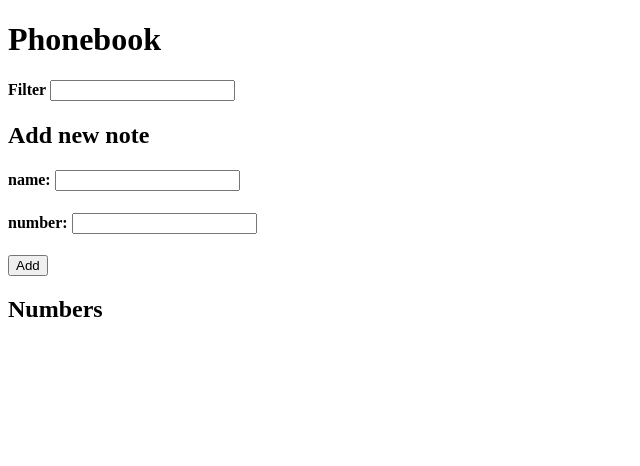
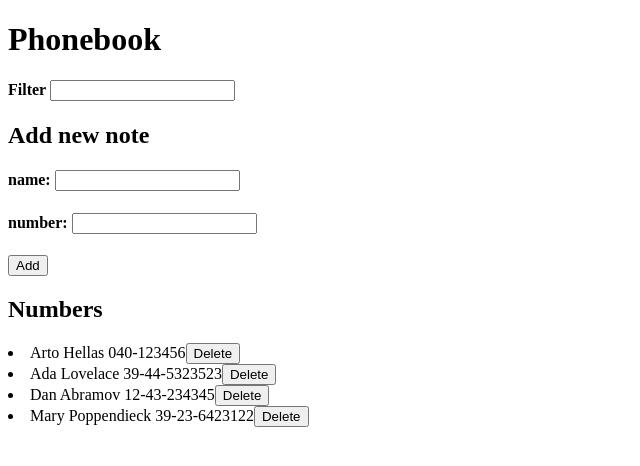
Before and after one commit to karabo-r/Fullstackopen, a React (Create React App) app in the folder part2/phonebook/: page / in a window 1280 px wide. Shown: the top 466 px of the page, without its empty margins (0-640 px from the left). Built offline with nearby package versions, Linux system fonts and the light colour scheme; data requests are answered from the project's data file.

Commit message:
feature - create and delete contacts

```diff
--- a/part2/phonebook/src/App.js
+++ b/part2/phonebook/src/App.js
@@ -2,7 +2,7 @@ import { useEffect, useState } from "react";
 import Filter from "./components/Filter";
 import PersonForm from "./components/PersonForm";
 import Persons from "./components/Persons";
-import axios from "axios";
+import ContactServices from './services/contacts'
 
 const App = () => {
 	const [persons, setPersons] = useState([]);
@@ -27,9 +27,14 @@ const App = () => {
 				number: newNumber || "no number",
 			};
 
-			!checkNameDuplicate()
-				? setPersons(persons.concat(newEntry))
-				: alert(`${newName} is already added to the phonebook`);
+			if (!checkNameDuplicate()) {
+				ContactServices
+				.createContact(newEntry)
+				setPersons(persons.concat(newEntry))
+			}else{
+
+				alert(`${newName} is already added to the phonebook`);
+			}
 		}
 
 		setNewName("");
@@ -43,11 +48,19 @@ const App = () => {
 		return false;
 	}
 
-	useEffect(()=>{
-		axios
-		.get("http://localhost:3001/persons")
-		.then(response=>console.log(response.data))
-	},[])
+	function handleDelete(id){
+		ContactServices
+		.deleteContact(id)
+		.then(fetchData)
+	}
+
+	function fetchData(){
+		ContactServices
+		.getAll()
+		.then(response=>setPersons(response.data))
+	}
+
+	useEffect(fetchData,[])
 
 	const propsCollection = {
 		newName,
@@ -60,6 +73,7 @@ const App = () => {
 		handleNumberChange,
 		handleFilter,
 		handleSubmit,
+		handleDelete,
 		displayContacts
 	}
 
--- a/part2/phonebook/src/components/Persons.js
+++ b/part2/phonebook/src/components/Persons.js
@@ -5,6 +5,7 @@ const Persons = (props) => {
 				return (
 					<li key={data.id}>
 						{data.name} {data.number}
+						<button onClick={()=>props.handleDelete(data.id)}>Delete</button>
 					</li>
 				);
 			})}
--- /dev/null
+++ b/part2/phonebook/src/services/contacts.js
@@ -0,0 +1,13 @@
+import axios from "axios";
+const baseUrl = "http://localhost:3001/persons"
+
+const getAll = () => axios.get(baseUrl)
+const createContact = (object) => axios.post(baseUrl,object)
+const deleteContact = (id) => axios.delete(baseUrl+`/${id}`)
+
+
+export default {
+    getAll : getAll,
+    createContact: createContact,
+    deleteContact: deleteContact
+}
```
